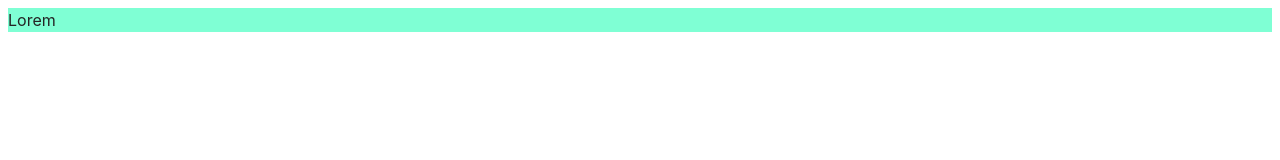
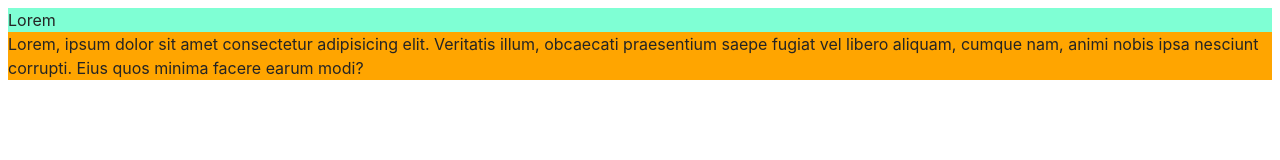
Before and after one commit to Zybin-Igor/Test-2, a website built with Vite: page src/index.html in a window 1280 px wide. Built offline with nearby package versions, Linux system fonts and the light colour scheme.

Commit message:
add section about

```diff
--- /dev/null
+++ b/src/css/about.css
@@ -0,0 +1,3 @@
+.about{
+    background-color: orange;
+}
--- a/src/css/styles.css
+++ b/src/css/styles.css
@@ -6,6 +6,7 @@
 */
 @import url('./reset.css');
 @import url('./header.css');
+@import url('./about.css');
 
 :root {
   font-family: Inter, Avenir, Helvetica, Arial, sans-serif;
--- a/src/index.html
+++ b/src/index.html
@@ -11,6 +11,7 @@
     <!-- Loads the specified .html file -->
 
     <load src="partials/header.html" />
+    <load src="partials/about.html" />
     <script type="module" src="/main.js"></script>
   </body>
 </html>
--- /dev/null
+++ b/src/partials/about.html
@@ -0,0 +1,5 @@
+<section class="about">
+    <p>Lorem, ipsum dolor sit amet consectetur adipisicing elit. Veritatis illum, obcaecati praesentium saepe fugiat vel libero aliquam, cumque nam, animi nobis ipsa nesciunt corrupti. Eius quos minima facere earum modi?</p>
+
+
+</section>
```
